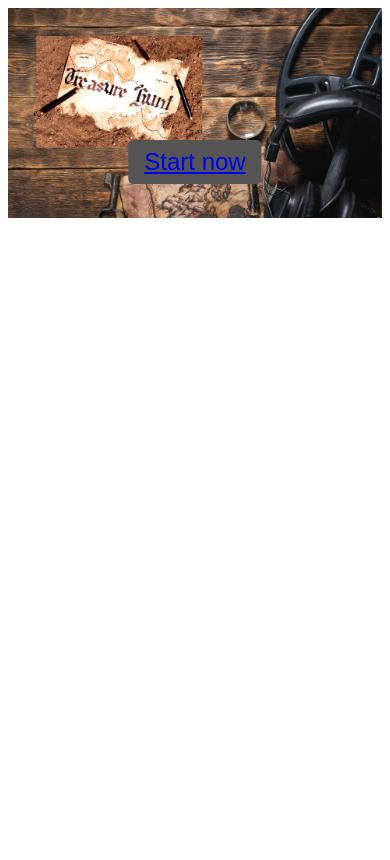
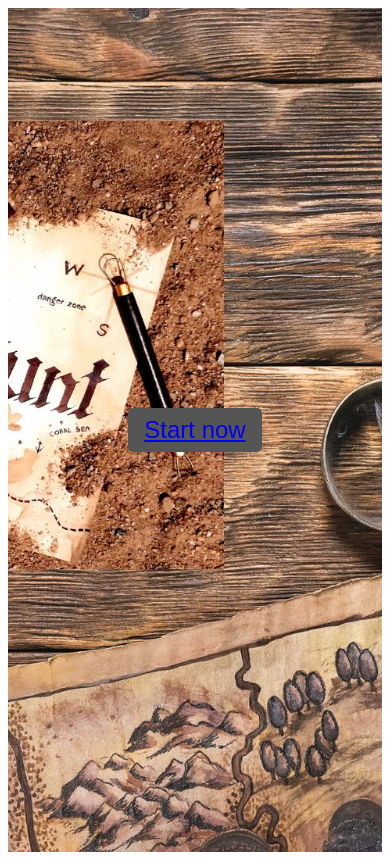
Before and after one commit to Pashu3/Interactive_Puzzle, a plain HTML site: page index.html in a window 390 px wide. Drawn offline with Linux system fonts and the light colour scheme.

Commit message:
Third Commit

```diff
--- a/index.html
+++ b/index.html
@@ -6,7 +6,6 @@
   </head>
   <body>
     <div class="container">
-      <img src="/Images/Home_Bg.jpg" >
       <button class="btn"><a href="login.html">Start now</a></div></button>
     </div>
   </body>
--- a/style1.css
+++ b/style1.css
@@ -2,21 +2,18 @@
 .container {
   position: relative;
   width: 100%;
-}
-
-/* Style the image */
-.container img {
-  width: 100%;
-  height: auto;
+  height: 100vh;
+  background-image: url('/Images/Home_Bg.jpg');
+  background-size: cover;
+  background-position: center center;
+  display: flex;
+  flex-direction: column;
+  justify-content: center;
+  align-items: center;
 }
 
 /* Style the button */
 .container .btn {
-  position: absolute;
-  top: 72%;
-  left: 50%;
-  transform: translate(-50%, -50%);
-  -ms-transform: translate(-50%, -50%);
   background-color: #555;
   color: white;
   font-size: 36px;
@@ -32,15 +29,6 @@
 
 /* Media queries for smaller screens */
 @media screen and (max-width: 767px) {
-  .container {
-    width: 100%;
-  }
-
-  .container img {
-    height: auto;
-    max-height: 80vh;
-  }
-
   .container .btn {
     font-size: 24px;
     padding: 8px 16px;
```
Also changed, not shown: readme.md (added).
